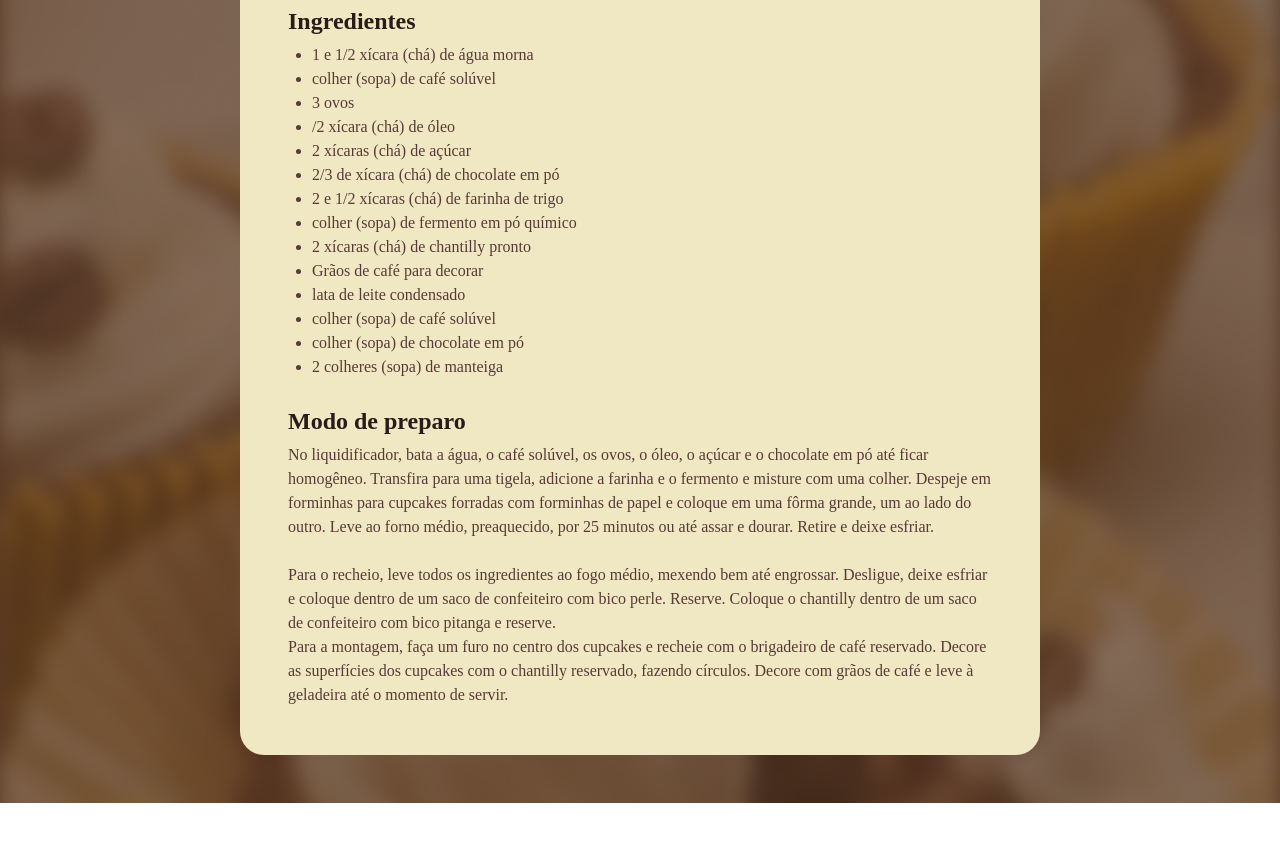
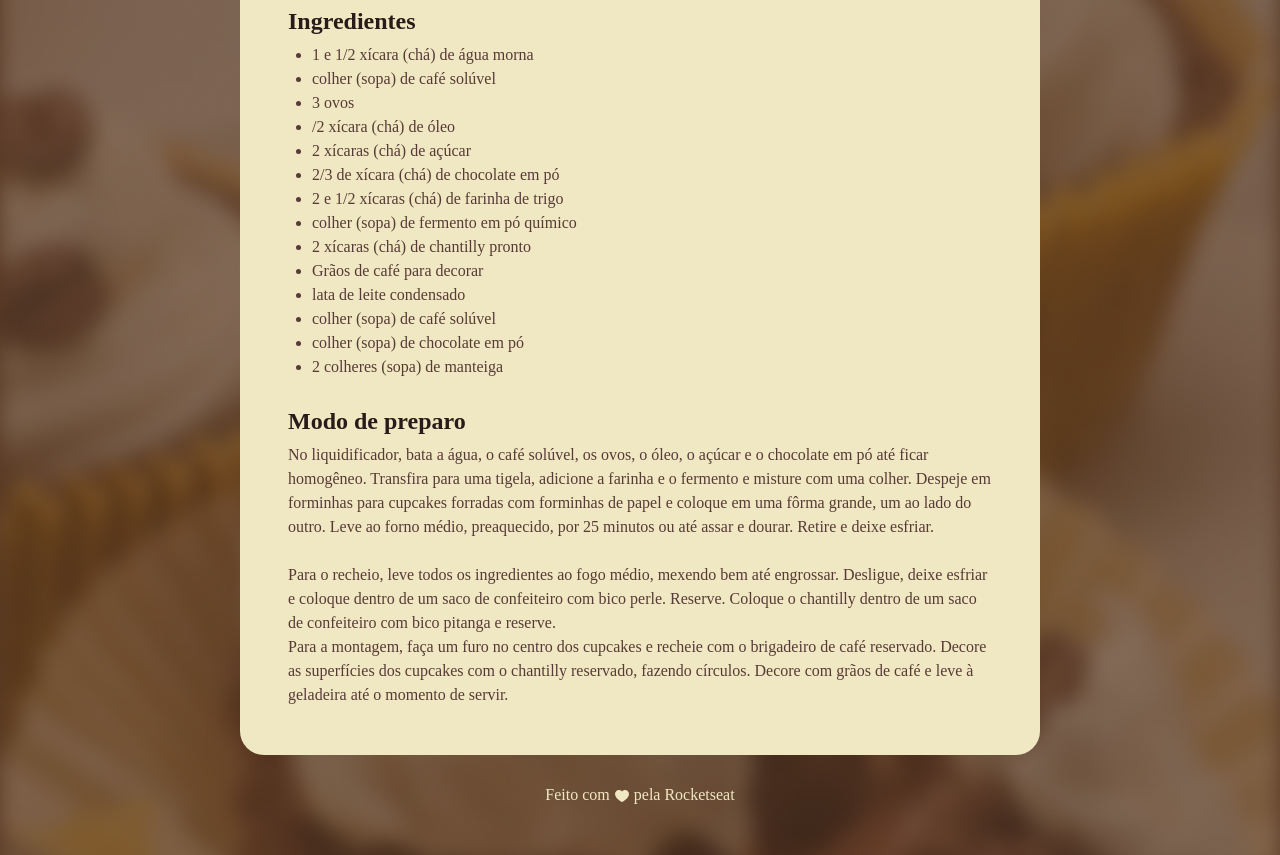
Before and after one commit to flavindev/pagina-receitas, a plain HTML site: page index.html in a window 1280 px wide. Shown: the part 337-1192 px from the top of the page. Before the commit the page ends 1140 px from the top, so only its background shows below. Drawn offline with Linux system fonts and the light colour scheme; a web font is replaced by a local one.

Commit message:
finalizado projeto

```diff
--- a/index.html
+++ b/index.html
@@ -51,5 +51,9 @@
             </section>
         </main>
     </div>
+
+    <footer>
+        Feito com <img src="/assets/ph_heart-fill.svg" alt="coração fofinho"> pela Rocketseat
+    </footer>
 </body>
 </html>
--- a/style.css
+++ b/style.css
@@ -10,14 +10,14 @@
 }
 
 body {
-    background-image: url("./assets/pagina-de-receita.jpg");
+    background-image: url("./assets/bg-image.jpg");
     background-repeat: no-repeat;
     background-size: cover;
 }
 
 #page {
     box-sizing: border-box;
-    margin: 48px auto;
+    margin: 48px auto 28px;
     width: 800px;
     padding: 24px;
     background-color: #F0E8C2;
@@ -58,3 +58,13 @@ h1, h2 {
 ul {
     padding-left: 24px;
 }
+
+footer {
+    color: #F0E8C2;
+    text-align: center;
+    padding-bottom: 48px;
+}
+
+footer img {
+    vertical-align: middle;
+}
```
Also changed, not shown: assets/bg-image.jpg (added), assets/ph_heart-fill.svg (added).
